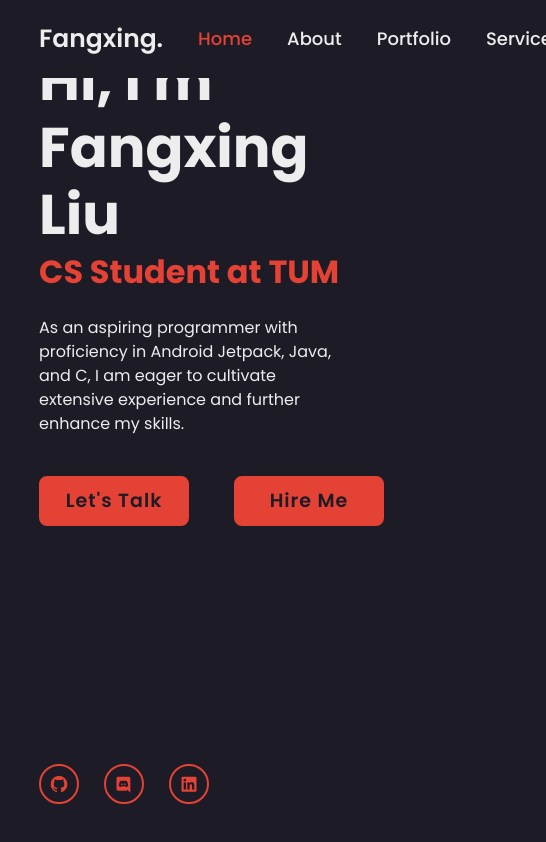
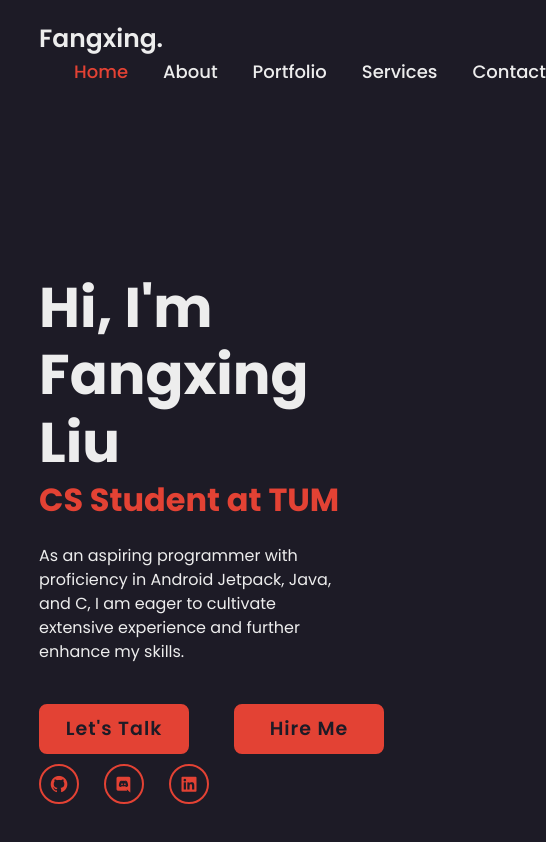
Before and after one commit to Fangoling/portfolio-website, a Next.js app: page / in a window 390 px wide. Shown: the whole page, 546 px wide, since content can reach past the window. Built offline with nearby package versions, Linux system fonts and the light colour scheme.

Commit message:
fixed some stuff about the header and the padding for the mobile version, still not perfect

```diff
--- a/app/global.css
+++ b/app/global.css
@@ -16,8 +16,10 @@ body {
     color: var(--font);
 }
 .header {
-  @apply fixed w-full flex justify-between items-center z-[100] px-[10%] py-5 left-0 top-0 ;
+  @apply w-full flex justify-between items-center z-[100] px-[10%] py-5 left-0 top-0 ;
   background-color: var(--primary);
+  display: flex;
+  flex-wrap: wrap;
 }
 .logo {
   @apply text-[25px] text-[color:var(--font)] no-underline font-semibold;
@@ -136,5 +138,5 @@ body {
 }
 
 .children-container {
-  @apply pt-[12%] px-[10%] z-[-1];
+  @apply pt-[20vh] px-[10%] z-[-1];
 }
```
